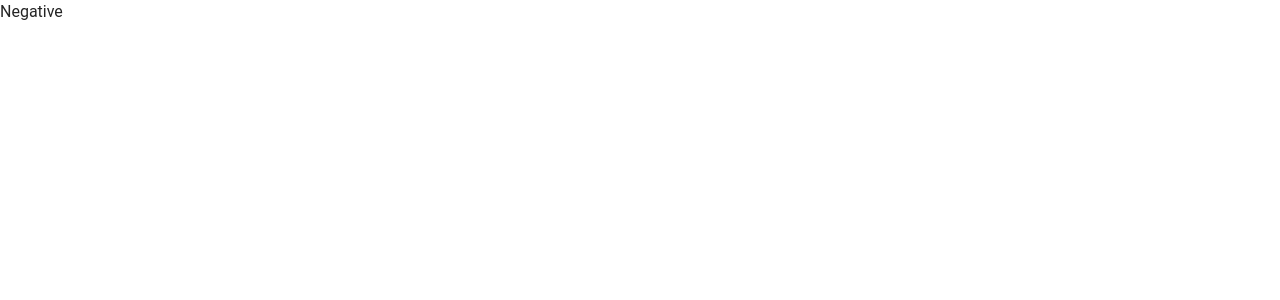
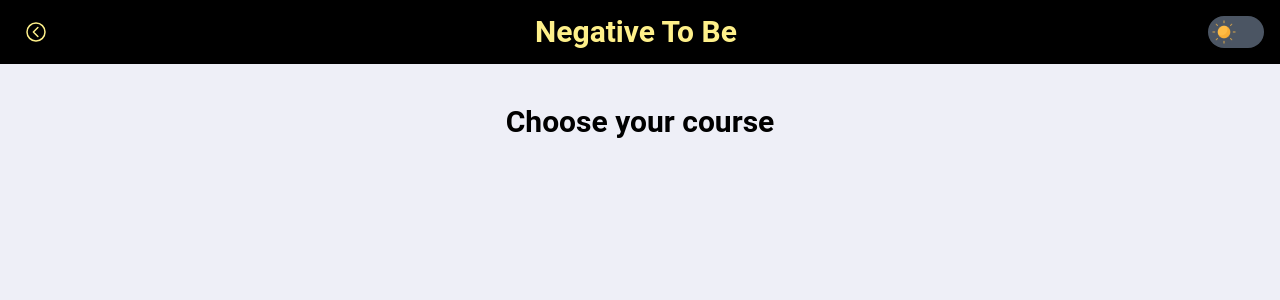
Before and after one commit to alexcarvajal/ReadySetGo, a React (Vite) app: page /negativeToBe in a window 1280 px wide. Shown: the top 300 px of the page. Built offline with nearby package versions, Linux system fonts and the light colour scheme.

Commit message:
Push 11-10

```diff
--- a/src/App.jsx
+++ b/src/App.jsx
@@ -25,8 +25,8 @@ const App = () => {
                     <Routes>
                         <Route index element={<Home darkMode={darkMode} toggleDarkMode={() => setDarkMode(!darkMode)} />} />
                         <Route path="/affirmativeToBe" element={<AffirmativeToBe darkMode={darkMode} toggleDarkMode={() => setDarkMode(!darkMode)} />} />
-                        <Route path="/negativeToBe" element={<NegativeToBe />} />
-                        <Route path="/interrogativeToBe" element={<InterrogativeToBe />} />
+                        <Route path="/negativeToBe" element={<NegativeToBe darkMode={darkMode} toggleDarkMode={() => setDarkMode(!darkMode)}/>} />
+                        <Route path="/interrogativeToBe" element={<InterrogativeToBe darkMode={darkMode} toggleDarkMode={() => setDarkMode(!darkMode)} />} />
                     </Routes>
                 </Router>
        </>
--- a/src/components/Landing/Courses/VerbToBe/Affirmative/AffirmativeToBe.jsx
+++ b/src/components/Landing/Courses/VerbToBe/Affirmative/AffirmativeToBe.jsx
@@ -11,7 +11,6 @@ const AffirmativeToBe = ({darkMode, toggleDarkMode, title, showButton}) => {
                 }
             >Choose your course</h1>
             <div className="flex flex-col items-center mt-10 h-screen">
-
             </div>
         </div>
     </>
--- a/src/components/Landing/Courses/VerbToBe/Interrogative/InterrogativeToBe.jsx
+++ b/src/components/Landing/Courses/VerbToBe/Interrogative/InterrogativeToBe.jsx
@@ -1,10 +1,10 @@
 import Header from '../../../../Header';
 import PropTypes from 'prop-types';
 
-const InterrogativeToBe = ({ darkMode, toggleDarkMode, title }) => {
+const InterrogativeToBe = ({ darkMode, toggleDarkMode, title, showButton }) => {
   return (
     <>
-      <Header darkMode={darkMode} toggleDarkMode={toggleDarkMode} title="Interrogative To Be" />
+      <Header darkMode={darkMode} toggleDarkMode={toggleDarkMode} showButton={true}  title="Interrogative To Be" />
       <div className={`min-h-full ${darkMode ? 'bg-custom-shark' : 'bg-custom-whisper'}`}>
         <h1 className=
           {
--- a/src/components/Landing/Courses/VerbToBe/Negative/NegativeToBe.jsx
+++ b/src/components/Landing/Courses/VerbToBe/Negative/NegativeToBe.jsx
@@ -1,14 +1,29 @@
-
+import Header from '../../../../Header';
 import PropTypes from 'prop-types';
 
-const NegativeToBe = ({darkMode}) => {
+const NegativeToBe = ({darkMode, toggleDarkMode, title, showButton}) => {
   return (
-    <div className={`${darkMode}`}>Negative</div>
-  )
+    <>
+    <Header darkMode={darkMode} toggleDarkMode={toggleDarkMode} showButton={true}  title="Negative To Be" />
+      <div className={`min-h-full ${darkMode ? 'bg-custom-shark' : 'bg-custom-whisper'}`}>
+        <h1 className=
+          {
+            `flex flex-col items-center pt-10 text-3xl font-semibold ${darkMode ? 'text-white' : 'text-black'}`
+          }
+        >Choose your course</h1>
+        <div className="flex flex-col items-center mt-10 h-screen">
+
+        </div>
+      </div>
+    </>
+    )
 }
 
 NegativeToBe.propTypes = {
-  darkMode: PropTypes.string
+  darkMode: PropTypes.string.isRequired,
+  toggleDarkMode: PropTypes.func.isRequired,
+  title: PropTypes.string.isRequired,
+  showButton: PropTypes.bool.isRequired
 };
 
 export default NegativeToBe;
--- a/src/components/LoadingComponent/Loading.jsx
+++ b/src/components/LoadingComponent/Loading.jsx
@@ -14,10 +14,11 @@ const Loading = ({ isLoading, children }) => {
     if (isLoading) {
         return (
             <div className={`fixed w-full z-50 h-full ${opacityClass}`}>
-                <img className="w-full h-full animate-fade-in object-cover sm:block md:hidden lg:hidden xl:hidden animation-ease-in-out" src={BackgroundMobile} alt="Loading..." />
-                <img className="w-full h-full animate-fade-in object-cover sm:hidden md:block lg:hidden xl:hidden animation-ease-in-out" src={BackgroundTablet} alt="Loading..." />
-                <img className="w-full h-full animate-fade-in object-cover sm:hidden md:hidden lg:block xl:hidden animation-ease-in-out" src={BackgroundDesktop} alt="Loading..." />
-                <img className="w-full h-full animate-fade-in object-cover sm:hidden md:hidden lg:hidden xl:block animation-ease-in-out" src={BackgroundLaptop} alt="Loading..." />
+                {/*animate-fade-in animation-ease-in-out */}
+                <img className="w-full h-full object-cover sm:block md:hidden lg:hidden xl:hidden" src={BackgroundMobile} alt="Loading..." />
+                <img className="w-full h-full object-cover sm:hidden md:block lg:hidden xl:hidden" src={BackgroundTablet} alt="Loading..." />
+                <img className="w-full h-full object-cover sm:hidden md:hidden lg:block xl:hidden" src={BackgroundDesktop} alt="Loading..." />
+                <img className="w-full h-full object-cover sm:hidden md:hidden lg:hidden xl:block" src={BackgroundLaptop} alt="Loading..." />
             </div>
         );
     }
--- a/src/pages/Home.jsx
+++ b/src/pages/Home.jsx
@@ -5,7 +5,7 @@ import Landing from "../components/Landing/Landing"
 const Home = ({ darkMode, toggleDarkMode, title, showButton }) => {
   return (
     <div>
-      <Header darkMode={darkMode} toggleDarkMode={toggleDarkMode} showButton={false} title='ReadySetGo' />
+      <Header darkMode={darkMode} toggleDarkMode={toggleDarkMode} showButton={false} title='ReadySetGo'  />
       <Landing darkMode={darkMode} toggleDarkMode={toggleDarkMode} />
     </div>
   );
```
